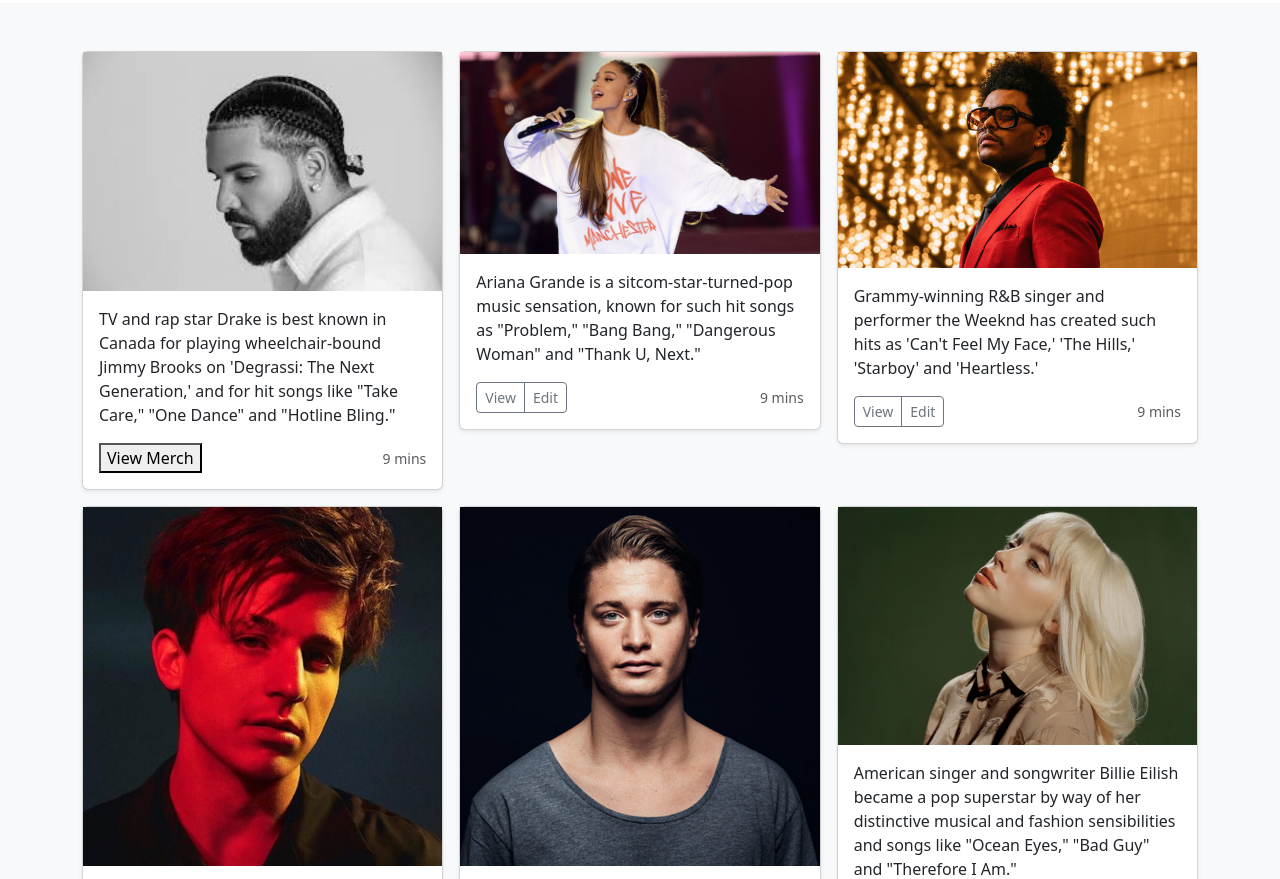
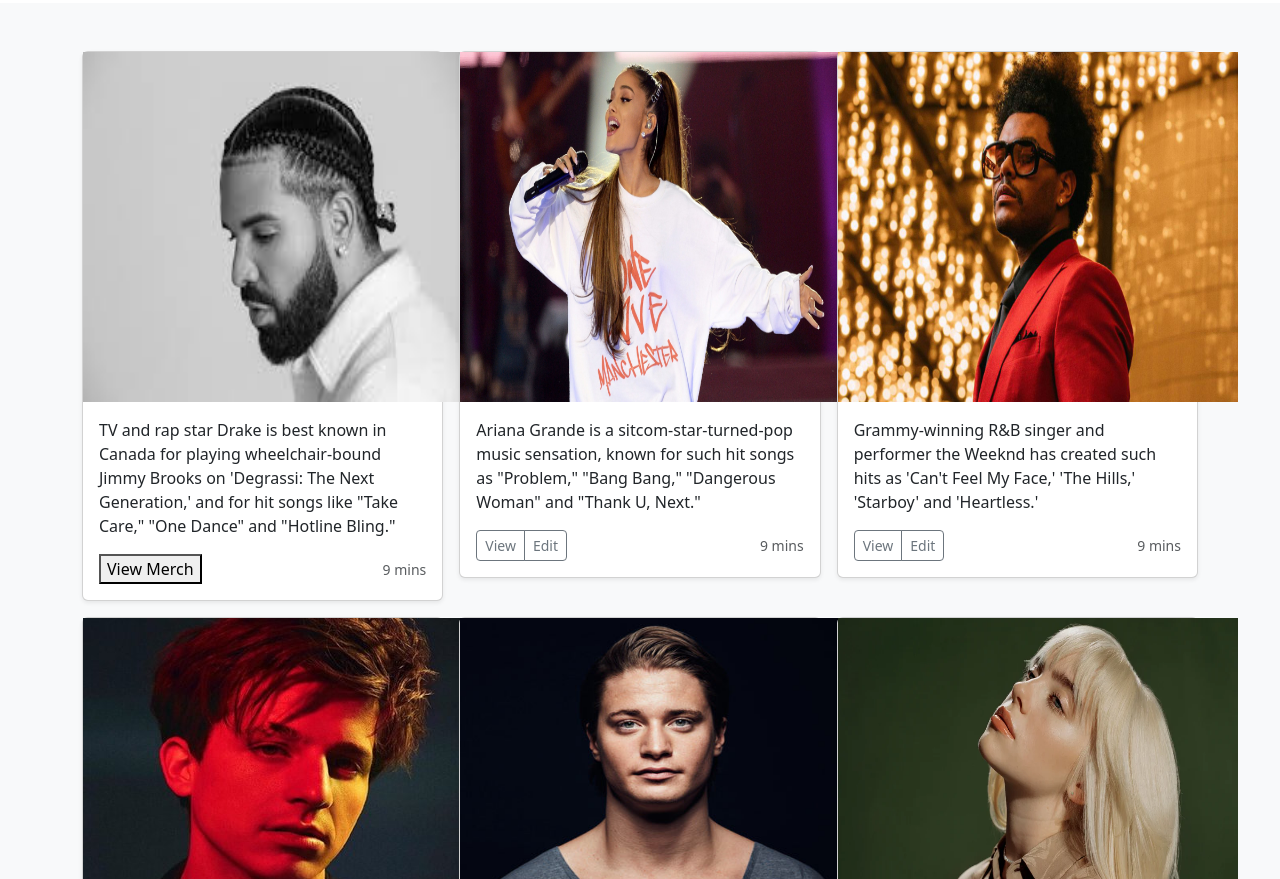
Before and after one commit to akhilnev/Melophilia, a plain HTML site: page index.html in a window 1280 px wide. Shown: the part 109-988 px from the top of the page. Drawn offline with nearby package versions, Linux system fonts and the light colour scheme.

Commit message:
Adding height regulation to pictures

```diff
--- a/index.html
+++ b/index.html
@@ -127,7 +127,7 @@
         <div class="col">
           <div class="card shadow-sm">
             <!-- <svg class="bd-placeholder-img card-img-top" width="100%" height="225" xmlns="http://www.w3.org/2000/svg" role="img" aria-label="Placeholder: Thumbnail" preserveAspectRatio="xMidYMid slice" focusable="false"><title>Placeholder</title><rect width="100%" height="100%" fill="#55595c"/><text x="50%" y="50%" fill="#eceeef" dy=".3em">Thumbnail</text></svg> -->
-            <img src="./pictures/Drake.jpeg.jpeg" alt="Drake" >
+            <img src="./pictures/Drake.jpeg.jpeg" alt="Drake" width="400" height="350">
             <div class="card-body">
               <p class="card-text">TV and rap star Drake is best known in Canada for playing wheelchair-bound Jimmy Brooks on 'Degrassi: The Next Generation,' and for hit songs like "Take Care," "One Dance" and "Hotline Bling."</p>
               <div class="d-flex justify-content-between align-items-center">
@@ -144,7 +144,7 @@
         <div class="col">
           <div class="card shadow-sm">
             <!-- <svg class="bd-placeholder-img card-img-top" width="100%" height="225" xmlns="http://www.w3.org/2000/svg" role="img" aria-label="Placeholder: Thumbnail" preserveAspectRatio="xMidYMid slice" focusable="false"><title>Placeholder</title><rect width="100%" height="100%" fill="#55595c"/><text x="50%" y="50%" fill="#eceeef" dy=".3em">Thumbnail</text></svg> -->
-            <img src="./pictures/Ariana.jpg.jpeg" alt="Ariana Grande" >
+            <img src="./pictures/Ariana.jpg.jpeg" alt="Ariana Grande" width="400" height="350">
             <div class="card-body">
               <p class="card-text">Ariana Grande is a sitcom-star-turned-pop music sensation, known for such hit songs as "Problem," "Bang Bang," "Dangerous Woman" and "Thank U, Next."</p>
               <div class="d-flex justify-content-between align-items-center">
@@ -160,7 +160,7 @@
         <div class="col">
           <div class="card shadow-sm">
             <!-- <svg class="bd-placeholder-img card-img-top" width="100%" height="225" xmlns="http://www.w3.org/2000/svg" role="img" aria-label="Placeholder: Thumbnail" preserveAspectRatio="xMidYMid slice" focusable="false"><title>Placeholder</title><rect width="100%" height="100%" fill="#55595c"/><text x="50%" y="50%" fill="#eceeef" dy=".3em">Thumbnail</text></svg> -->
-            <img src="./pictures/the-weeknd.jpg" alt="The Weekend" >
+            <img src="./pictures/the-weeknd.jpg" alt="The Weekend" width="400" height="350">
             <div class="card-body">
               <p class="card-text">Grammy-winning R&B singer and performer the Weeknd has created such hits as 'Can't Feel My Face,' 'The Hills,' 'Starboy' and 'Heartless.'</p>
               <div class="d-flex justify-content-between align-items-center">
@@ -177,7 +177,7 @@
         <div class="col">
           <div class="card shadow-sm">
             <!-- <svg class="bd-placeholder-img card-img-top" width="100%" height="225" xmlns="http://www.w3.org/2000/svg" role="img" aria-label="Placeholder: Thumbnail" preserveAspectRatio="xMidYMid slice" focusable="false"><title>Placeholder</title><rect width="100%" height="100%" fill="#55595c"/><text x="50%" y="50%" fill="#eceeef" dy=".3em">Thumbnail</text></svg> -->
-            <img src="./pictures/Charlie-puth.jpg.jpeg" alt="Charlie Puth"  >
+            <img src="./pictures/Charlie-puth.jpg.jpeg" alt="Charlie Puth"  width="400" height="350">
             <div class="card-body">
               <p class="card-text">Pop musician who quickly advanced from YouTube likes to RIAA certifications for hits such as "See You Again," "Marvin Gaye," and "Attention." </p>
               <div class="d-flex justify-content-between align-items-center">
@@ -193,13 +193,13 @@
         </div>
         <div class="col">
           <div class="card shadow-sm">
-          <img src="./pictures/Kygojpg.jpeg" alt="Kygo" >
+          <img src="./pictures/Kygojpg.jpeg" alt="Kygo" width="400" height="350">
             <!-- <svg class="bd-placeholder-img card-img-top" width="100%" height="225" xmlns="http://www.w3.org/2000/svg" role="img" aria-label="Placeholder: Thumbnail" preserveAspectRatio="xMidYMid slice" focusable="false"><title>Placeholder</title><rect width="100%" height="100%" fill="#55595c"/><text x="50%" y="50%" fill="#eceeef" dy=".3em">Thumbnail</text></svg> -->
             <div class="card-body">
               <p class="card-text">Tipped by Billboard Magazine as the ‘the next EDM superstar’, Kyrre Gørvell-Dahll, a.k.a KYGO, has gone from bedroom producer to one of the most hyped electronic artists on the planet in unprecedented time</p>
               <div class="d-flex justify-content-between align-items-center">
                 <div class="btn-group">
-                    <button onclick="window.location.href='https://kygosgoldenhour.com/product/golden-hour-hoodie/">
+                    <button onclick="window.location.href='https://kygosgoldenhour.com/product/golden-hour-hoodie/" >
                         View Merch
                       </button>
                 </div>
@@ -211,7 +211,7 @@
         <div class="col">
           <div class="card shadow-sm">
             <!-- <svg class="bd-placeholder-img card-img-top" width="100%" height="225" xmlns="http://www.w3.org/2000/svg" role="img" aria-label="Placeholder: Thumbnail" preserveAspectRatio="xMidYMid slice" focusable="false"><title>Placeholder</title><rect width="100%" height="100%" fill="#55595c"/><text x="50%" y="50%" fill="#eceeef" dy=".3em">Thumbnail</text></svg> -->
-            <img src="./pictures/billie_eilish.jpeg" alt="Billie Eillish" >
+            <img src="./pictures/billie_eilish.jpeg" alt="Billie Eillish" width="400" height="350">
             <div class="card-body">
               <p class="card-text">American singer and songwriter Billie Eilish became a pop superstar by way of her distinctive musical and fashion sensibilities and songs like "Ocean Eyes," "Bad Guy" and "Therefore I Am."</p>
               <div class="d-flex justify-content-between align-items-center">
```
